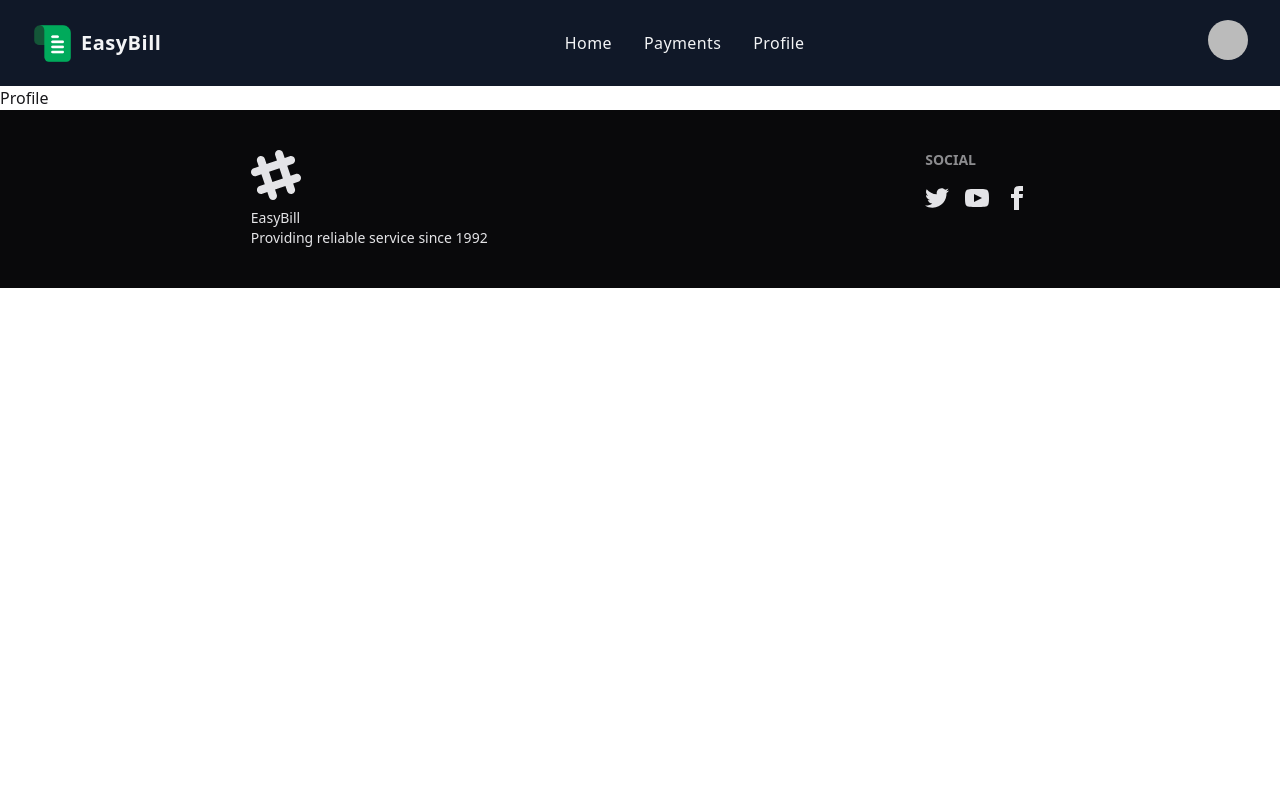
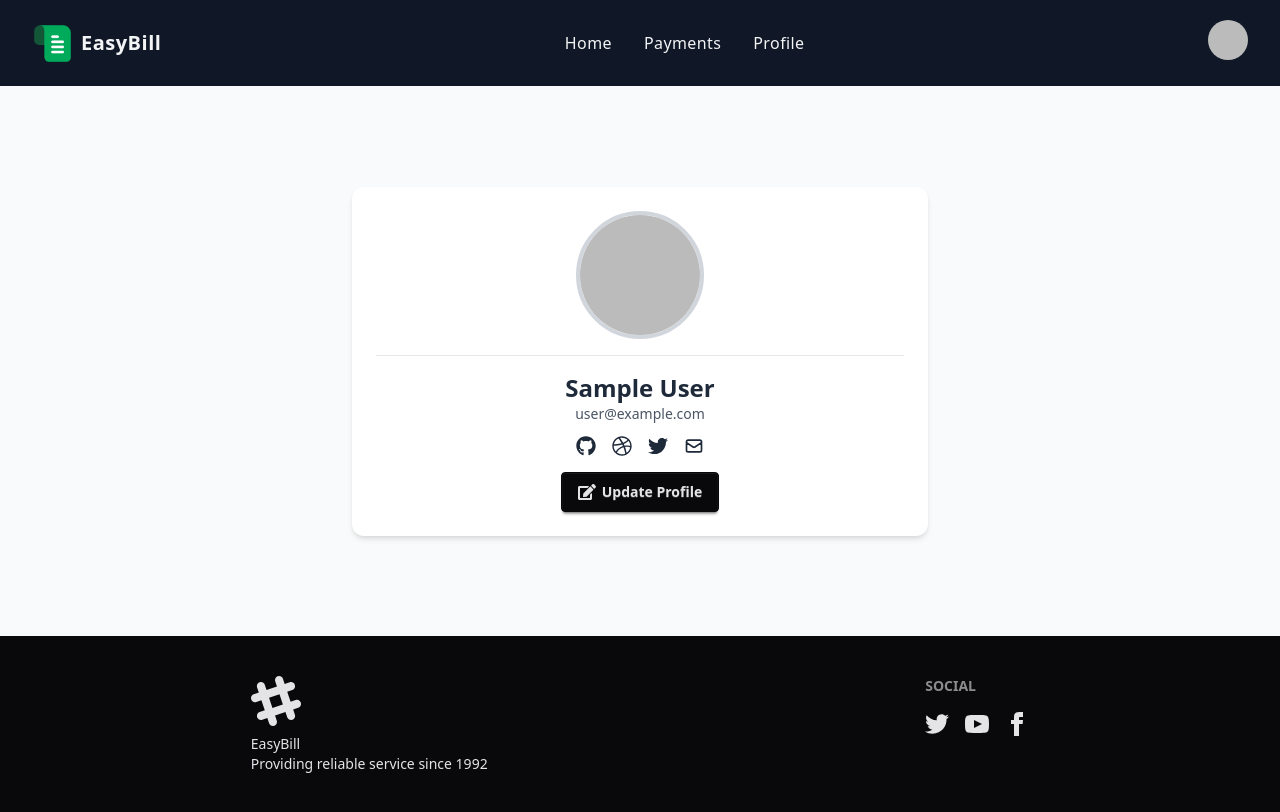
Before and after one commit to KhalidTheCoder/assignment-9, a React (Vite) app: page /profile in a window 1280 px wide. Built offline with nearby package versions, Linux system fonts and the light colour scheme; no server answers; sample sign-in values are in the browser's storage.

Commit message:
text color fixed for dark mood also added profile card

```diff
--- a/src/Router/Routes.jsx
+++ b/src/Router/Routes.jsx
@@ -8,6 +8,7 @@ import Loading from "../components/Loading";
 import BillDetails from "../pages/BillDetails";
 import PrivateRoute from "../components/PrivateRoute";
 import Profile from "../pages/Profile";
+import UpdateProfile from "../pages/UpdateProfile";
 
 export const router = createBrowserRouter([
   {
@@ -36,6 +37,14 @@ export const router = createBrowserRouter([
         ),
       },
       {
+         path: "/updateprofile",
+        element: (
+          <PrivateRoute>
+            <UpdateProfile></UpdateProfile>
+          </PrivateRoute>
+        ),
+      },
+      {
         path: "/bills",
         element: (
           <PrivateRoute>
--- a/src/components/CardOfBill.jsx
+++ b/src/components/CardOfBill.jsx
@@ -13,14 +13,14 @@ const CardOfBill = ({ bill }) => {
   const isPaid =
     displayPaid.find((paidBill) => paidBill.id === bill.id) !== undefined;
   return (
-    <div className="group block max-w-3xl mx-auto hover:no-underline focus:no-underline rounded-xl overflow-hidden bg-white dark:bg-gray-900 shadow-lg lg:grid lg:grid-cols-12">
+    <div className="group block max-w-3xl mx-auto hover:no-underline focus:no-underline rounded-xl overflow-hidden bg-white shadow-lg lg:grid lg:grid-cols-12">
       <img
         src={bill.icon}
         alt={bill.organization}
         className="w-full h-64 sm:h-80 object-cover lg:col-span-5"
       />
       <div className="p-6 flex flex-col justify-center items-center text-center space-y-2 lg:col-span-7">
-        <h3 className="text-2xl sm:text-3xl font-bold text-purple-600 dark:text-white">
+        <h3 className="text-2xl sm:text-3xl font-bold text-purple-600">
           <div className="flex justify-center items-center gap-2">
             {bill.organization}{" "}
             {isPaid && (
@@ -31,15 +31,15 @@ const CardOfBill = ({ bill }) => {
           </div>
         </h3>
 
-        <p className="text-gray-600 dark:text-gray-300 font-medium">
+        <p className="text-gray-600 font-medium">
           {bill.bill_type}
         </p>
 
-        <p className="text-gray-600 dark:text-gray-300 font-medium">
+        <p className="text-gray-600  font-medium">
           Amount: {bill.amount} ৳
         </p>
 
-        <p className="text-gray-600 dark:text-gray-300 font-medium">
+        <p className="text-gray-600 font-medium">
           Due Date: {new Date(bill["due-date"]).toLocaleDateString()}
         </p>
 
--- a/src/components/Steps.jsx
+++ b/src/components/Steps.jsx
@@ -44,7 +44,7 @@ const Steps = () => {
           <div className="flex items-center justify-center w-24 h-24 mb-4 text-5xl font-extrabold rounded-full text-violet-500 bg-indigo-50 sm:mx-auto">
             1
           </div>
-          <h6 className="mb-2 font-semibold text-xl leading-5">Login / Register</h6>
+          <h6 className="mb-2 font-semibold text-xl text-black leading-5">Login / Register</h6>
           <p className="max-w-md mb-3 text-sm font-medium text-gray-500 sm:mx-auto">
             You have to Signin or SignUp first to pay your bills.
           </p>
@@ -54,7 +54,7 @@ const Steps = () => {
           <div className="flex items-center justify-center w-24 h-24 mb-4 text-5xl font-extrabold rounded-full text-violet-500 bg-indigo-50 sm:mx-auto">
             2
           </div>
-          <h6 className="mb-2 font-semibold text-xl leading-5">Go to Payments Section</h6>
+          <h6 className="mb-2 font-semibold text-xl text-black leading-5">Go to Payments Section</h6>
           <p className="max-w-md mb-3 text-sm font-medium text-gray-500 sm:mx-auto">
             In the Payments section select your payable item by click on see details
           </p>
@@ -64,7 +64,7 @@ const Steps = () => {
           <div className="flex items-center justify-center w-24 h-24 mb-4 text-5xl font-extrabold rounded-full text-violet-500 bg-indigo-50 sm:mx-auto">
             3
           </div>
-          <h6 className="mb-2 font-semibold text-xl leading-5">
+          <h6 className="mb-2 font-semibold text-xl text-black leading-5">
             Confirm & Pay Securely
           </h6>
           <p className="max-w-md mb-3 text-sm font-medium text-gray-500 sm:mx-auto">
--- a/src/pages/BillDetails.jsx
+++ b/src/pages/BillDetails.jsx
@@ -72,7 +72,7 @@ const BillDetails = () => {
                 Bill Details
               </p>
             </div>
-            <h2 className="mb-3 text-3xl font-extrabold leading-none sm:text-4xl">
+            <h2 className="mb-3 text-3xl text-black font-extrabold leading-none sm:text-4xl">
               {bill.organization}
             </h2>
             <p className="mb-2 text-gray-800 font-medium">
@@ -92,7 +92,7 @@ const BillDetails = () => {
               <select
                 value={selectedCard}
                 onChange={(e) => setSelectedCard(e.target.value)}
-                className="border-2 border-black font-semibold rounded p-2"
+                className="border-2 text-black border-black font-semibold rounded p-2"
               >
                 <option className="font-medium text-violet-700" value="">
                   Choose a Card
--- a/src/pages/Home.jsx
+++ b/src/pages/Home.jsx
@@ -87,7 +87,7 @@ const Home = () => {
           <Testimonial></Testimonial>
         </div>
         <div>
-          <h1 className="text-4xl font-bold text-center mb-5">
+          <h1 className="text-4xl text-black font-bold text-center mb-5">
             Why Choose Us?
           </h1>
           <WhyChooseUs></WhyChooseUs>
--- a/src/pages/Profile.jsx
+++ b/src/pages/Profile.jsx
@@ -1,11 +1,77 @@
-import React from 'react';
+import React, { use } from "react";
+import { AuthContext } from "../provider/AuthProvider";
+import { FaGithub, FaDribbble, FaTwitter, FaEdit } from "react-icons/fa";
+import { HiOutlineMail } from "react-icons/hi";
+import { Link } from "react-router";
 
 const Profile = () => {
-    return (
-        <div>
-            <h1>Profile</h1>
+  const { user } = use(AuthContext);
+
+  return (
+    <div
+      style={{ minHeight: "calc(100vh - 250px)" }}
+      className="flex justify-center items-center bg-gray-50 "
+    >
+      <div className="flex flex-col items-center justify-center w-xs md:w-xl p-6 rounded-xl shadow-md bg-white text-gray-800">
+        <img
+          src={
+            user?.photoURL || "https://source.unsplash.com/150x150/?portrait?3"
+          }
+          alt="Profile"
+          className="w-32 h-32 mx-auto rounded-full object-cover aspect-square border-4 border-gray-300"
+        />
+
+        <div className="w-full mt-4 space-y-3 text-center border-t pt-4 border-gray-200">
+          <div>
+            <h2 className="text-xl font-semibold sm:text-2xl">
+              {user?.displayName || "John Doe"}
+            </h2>
+            <p className="text-sm text-gray-600">
+              {user?.email || "your.email@example.com"}
+            </p>
+          </div>
+
+          <div className="flex justify-center space-x-4">
+            <a
+              href="#"
+              aria-label="GitHub"
+              className="text-gray-800 hover:text-violet-600 transition-colors text-xl"
+            >
+              <FaGithub />
+            </a>
+            <a
+              href="#"
+              aria-label="Dribbble"
+              className="text-gray-800 hover:text-violet-600  transition-colors text-xl"
+            >
+              <FaDribbble />
+            </a>
+            <a
+              href="#"
+              aria-label="Twitter"
+              className="text-gray-800 hover:text-violet-600 transition-colors text-xl"
+            >
+              <FaTwitter />
+            </a>
+            <a
+              href="#"
+              aria-label="Email"
+              className="text-gray-800 hover:text-violet-600 transition-colors text-xl"
+            >
+              <HiOutlineMail />
+            </a>
+          </div>
         </div>
-    );
+
+        <div className="mt-4">
+          <Link to="/updateprofile" className="btn btn-neutral">
+            <FaEdit className="text-lg" />
+            Update Profile
+          </Link>
+        </div>
+      </div>
+    </div>
+  );
 };
 
 export default Profile;
--- a/src/pages/UpdateProfile.jsx
+++ b/src/pages/UpdateProfile.jsx
@@ -0,0 +1,14 @@
+import React from "react";
+
+const UpdateProfile = () => {
+  return (
+    <div
+      style={{ minHeight: "calc(100vh - 250px)" }}
+      className="flex justify-center items-center bg-gray-50"
+    >
+      <h1>hi im update</h1>
+    </div>
+  );
+};
+
+export default UpdateProfile;
```
Also changed, not shown: src/components/Featured.jsx (+4 -4 lines), src/components/WhyChooseUs.jsx (+9 -9 lines).
